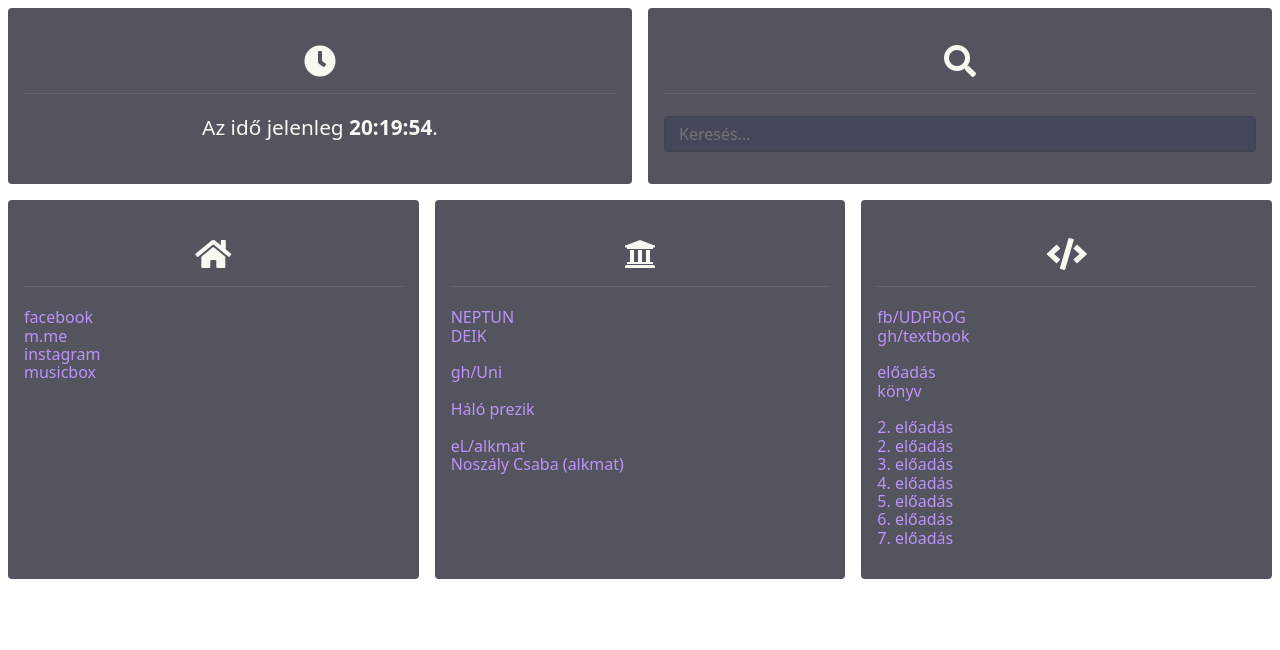
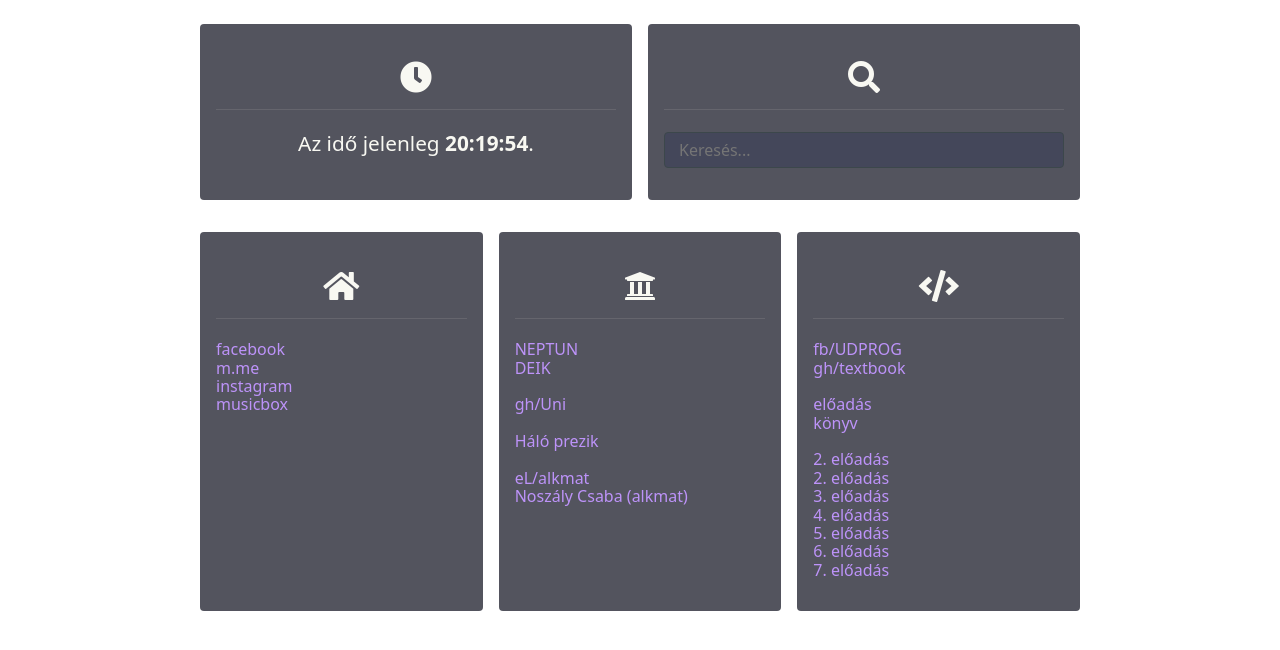
Before and after one commit to krook1024/startpage, a plain HTML site: page index.html in a window 1280 px wide. Drawn offline with Linux system fonts and the light colour scheme.

Commit message:
move content to center

```diff
--- a/index.css
+++ b/index.css
@@ -31,6 +31,8 @@ body {
 	display: flex;
 	flex-wrap: wrap;
 	justify-content: space-around;
+	width: 70%;
+	margin: 1em auto;
 }
 
 section {
@@ -40,6 +42,12 @@ section {
 	margin: .5em;
 	background-color: rgba(40, 42, 54, 0.8);
 	border-radius: 4px;
+}
+
+section:hover {
+	background-color: rgb(40, 42, 54);
+	box-shadow: 0px 0px 5px 5px rgb(60, 62, 74);
+	transition: all .5s;
 }
 
 section h1 {
```
